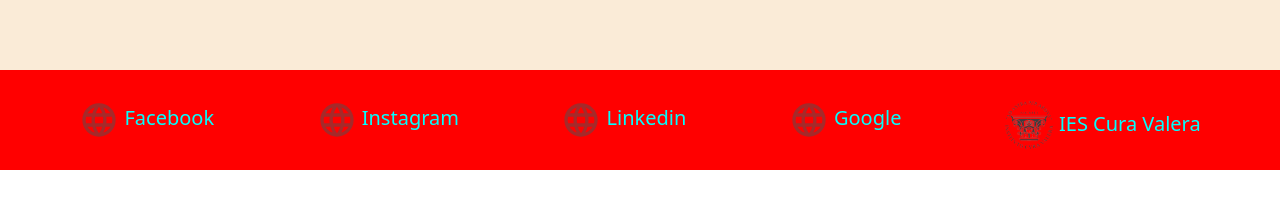
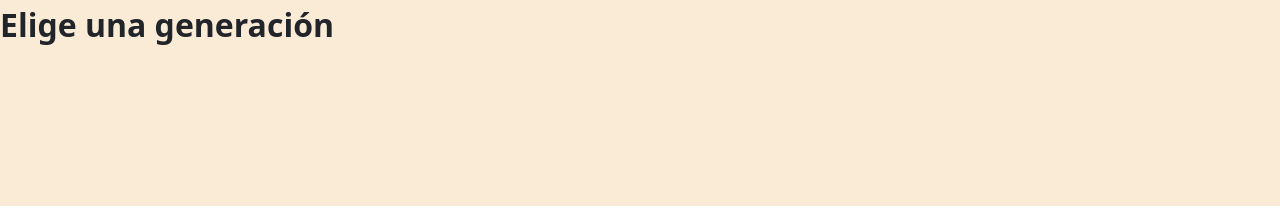
Before and after one commit to AdrianRCV/PokeAPI-React, a React (Vite) app in the folder ReactIAW/: page / in a window 1280 px wide. Shown: the part 482-702 px from the top of the page. Built offline with nearby package versions, Linux system fonts and the light colour scheme.

Commit message:
20241120

```diff
--- a/ReactIAW/src/paginaWeb/Contenido.jsx
+++ b/ReactIAW/src/paginaWeb/Contenido.jsx
@@ -35,7 +35,7 @@ function Contenido() {
 export default Contenido;
 
 function Home() {
-  return <h2 style={{height:"28vh"}}>Elige una generación</h2>;
+  return <h2 style={{height:"45vh"}}>Elige una generación</h2>;
 }
 
 function Gen1() {
--- a/ReactIAW/src/paginaWeb/Footer.jsx
+++ /dev/null
@@ -1,28 +0,0 @@
-import React from 'react'
-import './footer.module.css'
-import FacebookIcon from '@mui/icons-material/Facebook';
-import InstagramIcon from '@mui/icons-material/Instagram';
-import LanguageIcon from '@mui/icons-material/Language';
-
-function Footer({RRSS}) {
-  return (
-    <footer>
-        {
-            RRSS.map((red,index) => {
-            if (red==="Facebook"){
-                return <a key= {index} href={red.url} >  <FacebookIcon sx={{ fontSize: 40, color:"red" }}/>  {red.nombre}</a>
-            }
-            else if(red==="Instagram"){
-                return <a key= {index} href={red.url} >  <InstagramIcon sx={{ fontSize: 40, color: "green" }}/>  {red.nombre}</a>
-            }
-            else{
-                return <a key= {index} href={red.url} >  <LanguageIcon sx={{ fontSize: 40, color:"brown" }}/>  {red.nombre}</a>
-            }
-          })
-        }
-        <a href="https://iescuravalera.es" > <img src="/logo.png" width="50" alt="logoIES"/> IES Cura Valera </a>
-    </footer>
-  )
-}
-
-export default Footer
--- a/ReactIAW/src/paginaWeb/Web.jsx
+++ b/ReactIAW/src/paginaWeb/Web.jsx
@@ -1,14 +1,12 @@
 import React from 'react'
 import Header from './Header'
 import Contenido from './Contenido'
-import Footer from './Footer'
 
 function Web() {
   return (
     <>
     <Header/>
     <Contenido/>
-    <Footer RRSS={[{nombre:"Facebook",url:"hola"},{nombre:"Instagram",url:"adios"},{nombre:"Linkedin",url:"otra"},{nombre:"Google",url:"google"}]}/>
     </>
   )
 }
--- a/ReactIAW/src/paginaWeb/contenido.module.css
+++ b/ReactIAW/src/paginaWeb/contenido.module.css
@@ -19,7 +19,6 @@ main aside{
 
 h2 {
     text-align: center;
-    height: 70px;
     display: flex;
     justify-content: center;
     align-items: center;
--- a/ReactIAW/src/paginaWeb/footer.module.css
+++ /dev/null
@@ -1,21 +0,0 @@
-footer {
-    width: 100%;
-    height: 100px;
-    background-color: red;
-    display: flex;
-    justify-content: center;
-    text-align: center;
-}
-
-footer a {
-    font-size: 20px;
-    color: aqua;
-    text-decoration: none;
-    margin: 0 4%;
-    margin-top: 30px;
-}
-
-footer a:hover {
-    color: orange;
-    font-weight: bolder;
-}
```
